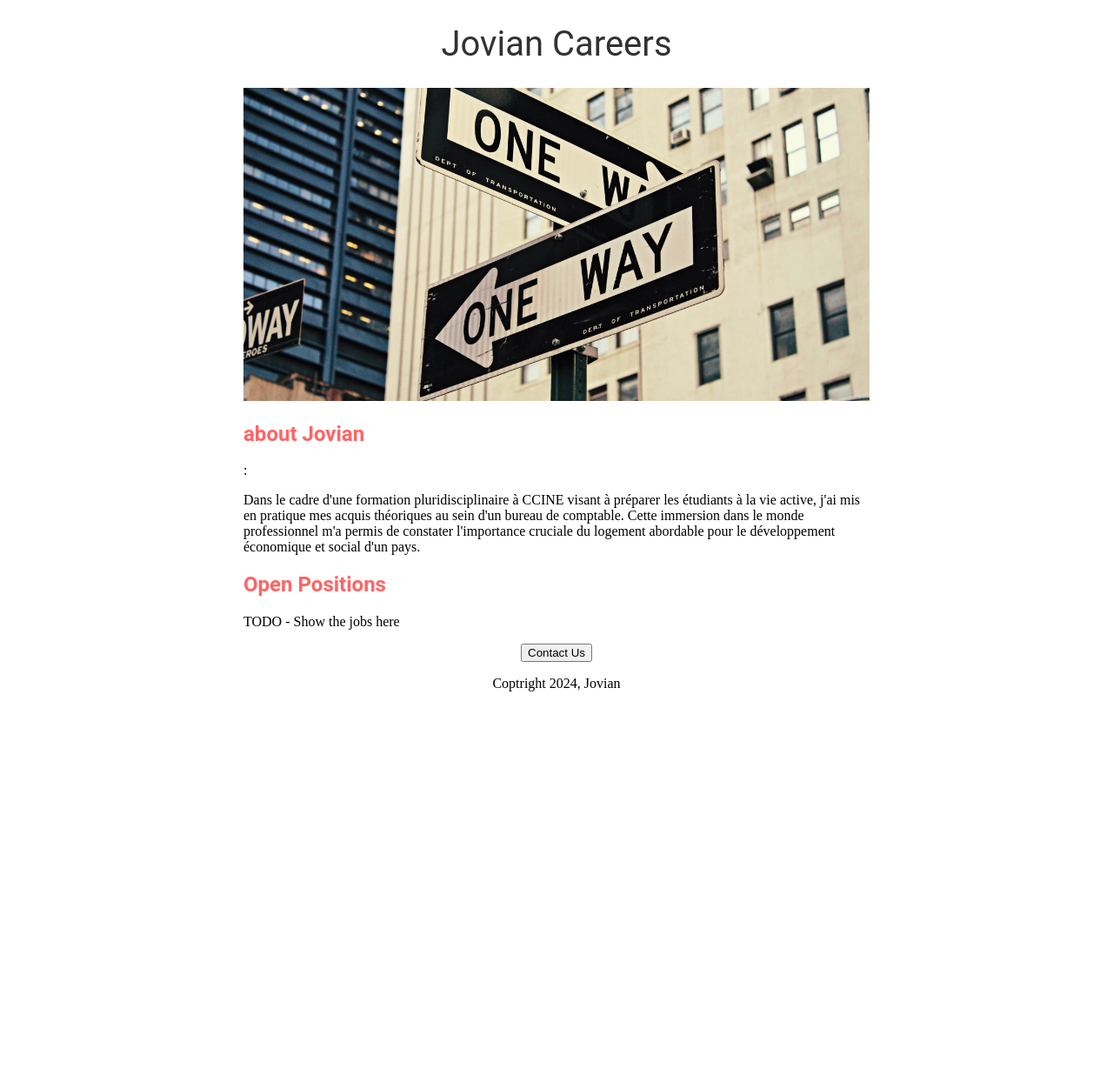
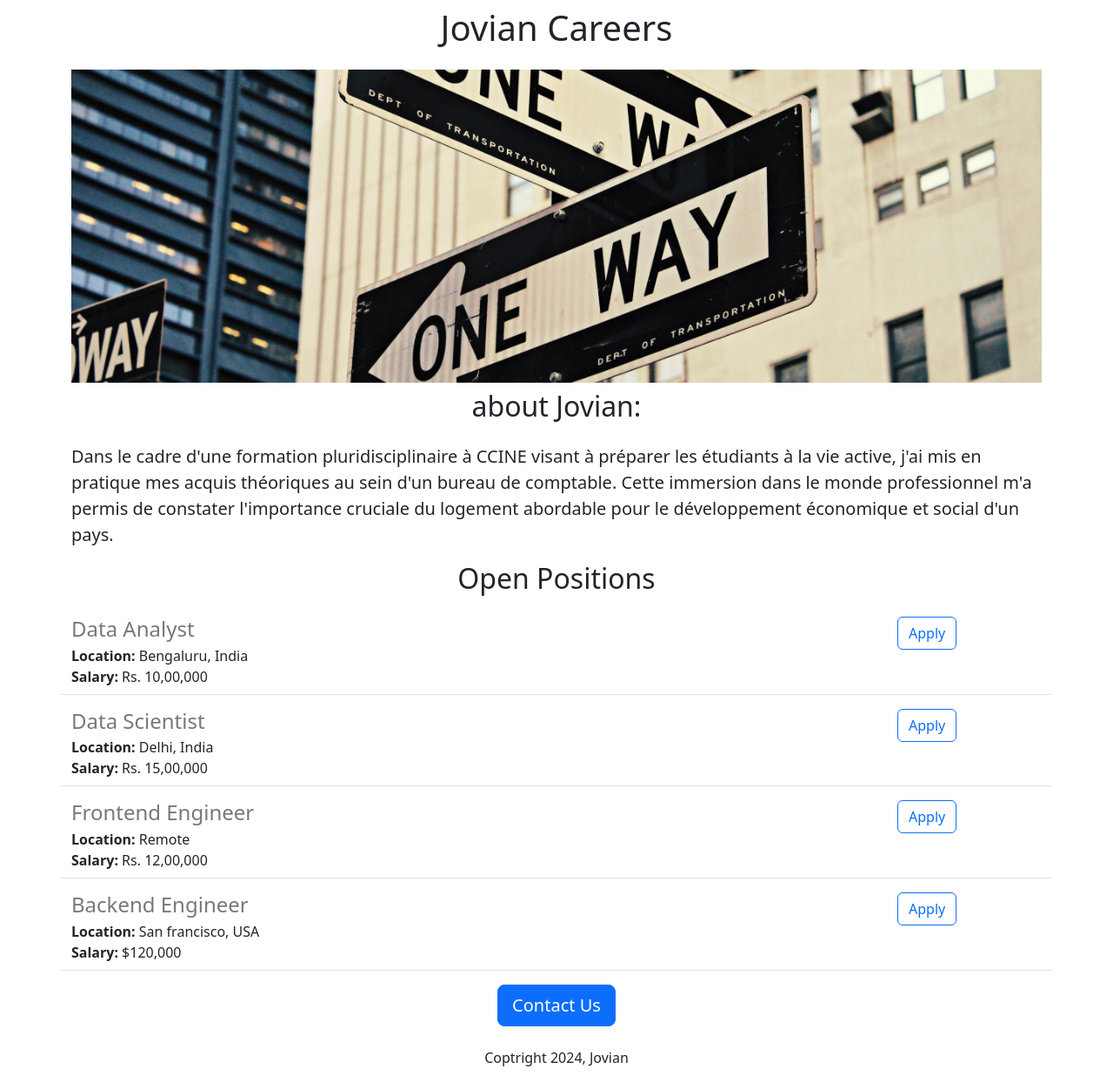
Before and after one commit to scrawnyether5669/dhia-career-website, a Flask app: page / in a window 1280 px wide. Shown: the whole page at 87% size. Before the commit the page ends 795 px from the top, so only its background shows below. Run offline with Flask 3, Linux system fonts and the light colour scheme.

Commit message:
add dynamic data and api route

```diff
--- a/main.py
+++ b/main.py
@@ -1,10 +1,42 @@
-from flask import Flask, render_template
+from flask import Flask, render_template, jsonify
 
 app = Flask(__name__)
 
+JOBS = [
+  {
+    'id': 1,
+    'title' : 'Data Analyst',
+    'location' : 'Bengaluru, India',
+    'salary' :'Rs. 10,00,000'
+  },
+  {
+    'id': 2,
+    'title' : 'Data Scientist',
+    'location' : 'Delhi, India',
+    'salary' :'Rs. 15,00,000'
+  },
+  {
+    'id': 3,
+    'title' : 'Frontend Engineer',
+    'location' : 'Remote',
+    'salary' :'Rs. 12,00,000'
+  },
+  {
+    'id': 4,
+    'title' : 'Backend Engineer',
+    'location' : 'San francisco, USA',
+    'salary' :'$120,000'
+  }
+]
+
 @app.route("/")
 def hello_world():
-    return render_template('home.html')
+    return render_template('home.html', jobs=JOBS
+                                        ,company_name='Jovian')
+
+@app.route("/api/jobs")
+def list_jobs():
+  return jsonify(JOBS)
 
 if __name__ == "__main__":
     app.run(host='0.0.0.0', debug=True)
--- a/templates/home.html
+++ b/templates/home.html
@@ -2,48 +2,36 @@
 <html>
   <head>
     <title>Jovian Career</title>
+    <meta charset="utf-8">
+    <meta name="viewport" content="width=device-width, initial-scale=1">
+    <link href="https://cdn.jsdelivr.net/npm/bootstrap@5.3.3/dist/css/bootstrap.min.css" rel="stylesheet" integrity="sha384-QWTKZyjpPEjISv5WaRU9OFeRpok6YctnYmDr5pNlyT2bRjXh0JMhjY6hW+ALEwIH" crossorigin="anonymous">
     <style>
-      h1 {
-        font-size: 40px;
-        font-family: Roboto;
-        font-weight: normal;
-        color: rgb(50, 50, 50);
-        text-align: center;
-      }
-      #banner{
+      #banner {
+        height: 360px;
         width: 100%;
-        height: 360px;
-        object-fit: cover;
-      }
-      h2 {
-        font-family: Roboto;
-        font: size; 32px;
-        color: rgb(255, 100, 100);
-        text-align: normal;
-      }
-      .bodyclass {
-        font-family: Roboto;
-        color: rgb(80, 80, 80);
-      }
-      #container {
-        max-width: 720px;
-        margin: 0 auto 0 auto;
+        object-fit:cover;
       }
     </style>
   </head>
   <body>
-    <div id="container">
-    <h1>Jovian Careers</h1>
-    <img id="banner" src="https://e515b4d4-1d55-4d0f-8f90-fb2c0a8e0c0b-00-16lmskww1xtc0.picard.replit.dev/static/brendan.jpg" >
+    <div class="container">
+    <h1 class="text-center mt-2 mb-4">{{company_name}} Careers</h1>
+    <img class="img-fluid" id="banner" src="https://e515b4d4-1d55-4d0f-8f90-fb2c0a8e0c0b-00-16lmskww1xtc0.picard.replit.dev/static/brendan.jpg" >
 
-      <h2>about Jovian</h2>:
-      <p class="bodytext">
-    <p1>Dans le cadre d'une formation pluridisciplinaire à CCINE visant à préparer les étudiants à la vie active, j'ai mis en pratique mes acquis théoriques au sein d'un bureau de comptable. Cette immersion dans le monde professionnel m'a permis de constater l'importance cruciale du logement abordable pour le développement économique et social d'un pays.</p1>
-    <h2>Open Positions</h2>
-    <p class="bodytext">TODO - Show the jobs here</p>
-      <div style="text-align: center;">
-    <button>Contact Us</button>
-        <p>Coptright 2024, Jovian</p>
+      <h2 class="text-center mt-2 mb-4">about Jovian:</h2>
+      <p>
+    <p1 class="lead">Dans le cadre d'une formation pluridisciplinaire à CCINE visant à préparer les étudiants à la vie active, j'ai mis en pratique mes acquis théoriques au sein d'un bureau de comptable. Cette immersion dans le monde professionnel m'a permis de constater l'importance cruciale du logement abordable pour le développement économique et social d'un pays.</p1>
+    <h2 class="text-center mt-2 mb-4">Open Positions</h2>
+      <p>
+      <div>
+        {% for job in jobs %}
+          {% include 'jobitem.html' %}
+        {% endfor %}
+      </div>
+      <p/>
+      <div class="text-center">
+    <button class="btn btn-primary btn-lg">Contact Us</button>
+        <p class="mt-4">Coptright 2024, Jovian</p>
         </div>
     </div>
   </body>
--- /dev/null
+++ b/templates/jobitem.html
@@ -0,0 +1,20 @@
+<div class="border-bottom row" style="margin-bottom:16px;padding-bottom:8px">
+  <div class="col-10">
+  <h4
+    style="color:rgb(120,120,120); margin-bottom:4px;">
+    {{job['title']}}
+  </h4>
+  <div>
+    <b>Location:</b> {{job['location']}}
+  </div>
+  {% if 'salary' in job %}
+  <div>
+    <b>Salary:</b> {{job['salary']}}
+  </div>
+  {% endif %}
+    </div>
+    <div class="col-2">
+      <button type="button" class="btn btn-outline-primary">Apply</button>
+    </div>
+
+</div>
```
